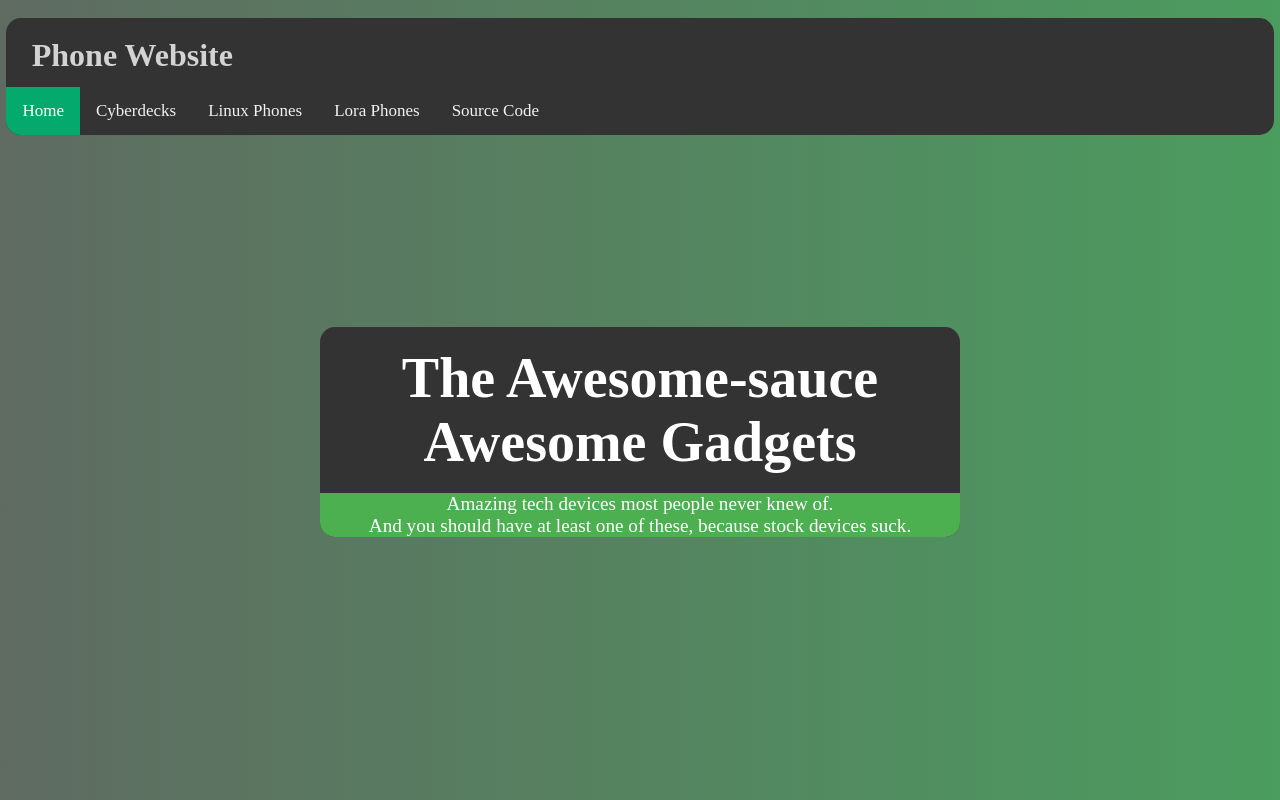
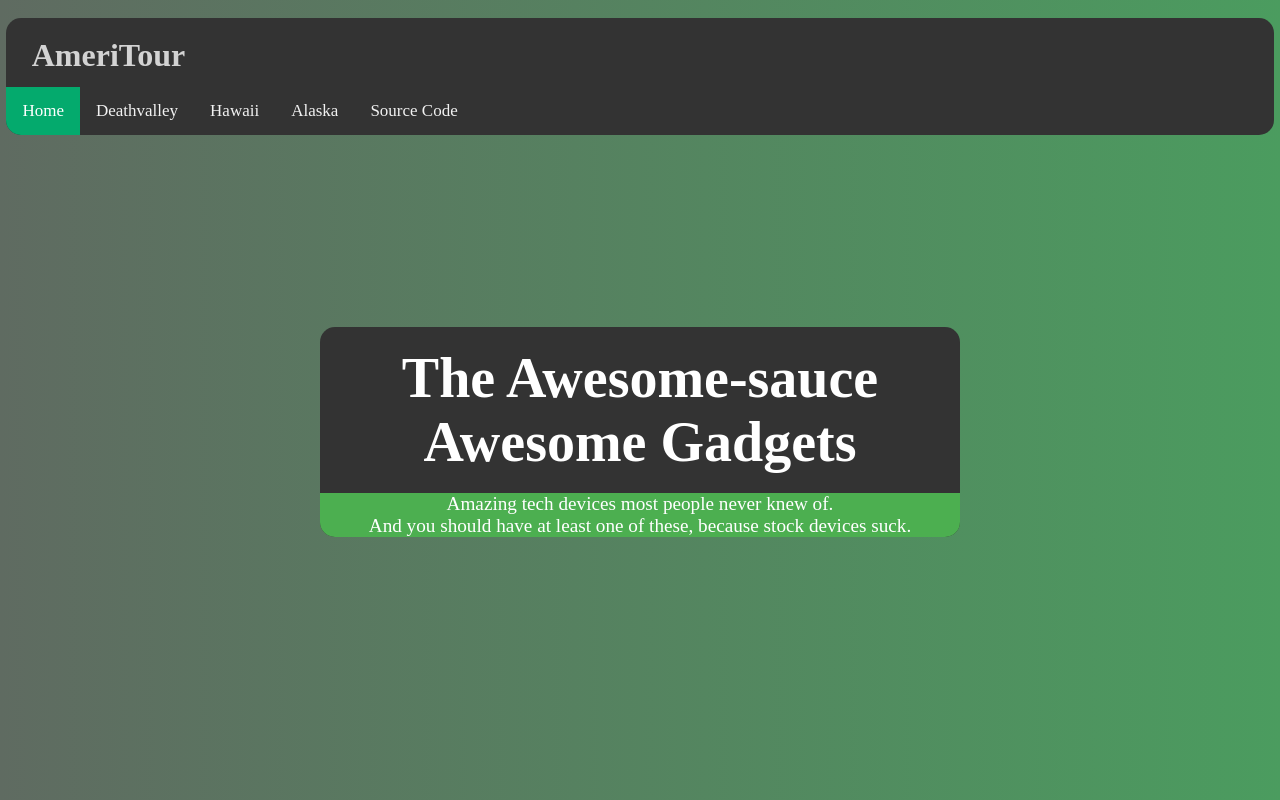
Before and after one commit to Zexolver/AmeriTour, a Vue app: page / in a window 1280 px wide. Shown: the top 800 px of the page. Built offline with nearby package versions, Linux system fonts and the light colour scheme.

Commit message:
Update metadata to match new page names

```diff
--- a/src/components/TheHeader.vue
+++ b/src/components/TheHeader.vue
@@ -6,7 +6,7 @@ const route = useRoute();
 
 /* This computed property will dynamically change the
    title based on the current page's route meta info. */
-const pageTitle = computed(() => route.meta.title || 'Phone Website');
+const pageTitle = computed(() => route.meta.title || 'AmeriTour');
 </script>
 
 <template>
@@ -14,10 +14,10 @@ const pageTitle = computed(() => route.meta.title || 'Phone Website');
         <h1 id="Nav_Title">{{ pageTitle }}</h1>
         <ul>
             <li><RouterLink to="/">Home</RouterLink></li>
-            <li><RouterLink to="/cyberdecks">Cyberdecks</RouterLink></li>
-            <li><RouterLink to="/linux-phones">Linux Phones</RouterLink></li>
-            <li><RouterLink to="/lora-phones">Lora Phones</RouterLink></li>
-            <li><a href="https://github.com/Zexolver/vue-PaC_Website" target="_blank">Source Code</a></li>
+            <li><RouterLink to="/Deathvalley">Deathvalley</RouterLink></li>
+            <li><RouterLink to="/Hawaii">Hawaii</RouterLink></li>
+            <li><RouterLink to="/Alaska">Alaska</RouterLink></li>
+            <li><a href="https://github.com/Zexolver/AmeriTour" target="_blank">Source Code</a></li>
         </ul>
     </div>
 </template>
--- a/src/router/index.js
+++ b/src/router/index.js
@@ -8,25 +8,25 @@ const router = createRouter({
       path: '/',
       name: 'home',
       component: HomeView,
-      meta: {title: 'Phone Website'} // Custom data for the route
+      meta: {title: 'AmeriTour'} // Custom data for the route
     },
     {
-      path: '/cyberdecks',
-      name: 'cyberdecks',
-      component: () => import('../views/CyberdecksView.vue'), // Lazy-loading
-      meta: {title: 'Cyberdeck Section'}
+      path: '/Deathvalley',
+      name: 'Deathvalley',
+      component: () => import('../views/DeathvalleyView.vue'), // Lazy-loading
+      meta: {title: 'Deathvalley, California'}
     },
     {
-      path: '/linux-phones',
-      name: 'linux-phones',
-      component: () => import('../views/LinuxPhonesView.vue'), // Lazy-loading
-      meta: {title: 'Linux Phones Section'}
+      path: '/Hawaii',
+      name: 'Hawaii',
+      component: () => import('../views/HawaiiView.vue'), // Lazy-loading
+      meta: {title: 'Hawaii'}
     },
     {
-      path: '/lora-phones',
-      name: 'lora-phones',
-      component: () => import('../views/LoraPhonesView.vue'), // Lazy-loading
-      meta: {title: 'Lora Phones Section'}
+      path: '/Alaska',
+      name: 'Alaska',
+      component: () => import('../views/AlaskaView.vue'), // Lazy-loading
+      meta: {title: 'Alaska'}
     }
   ],
 })
```
